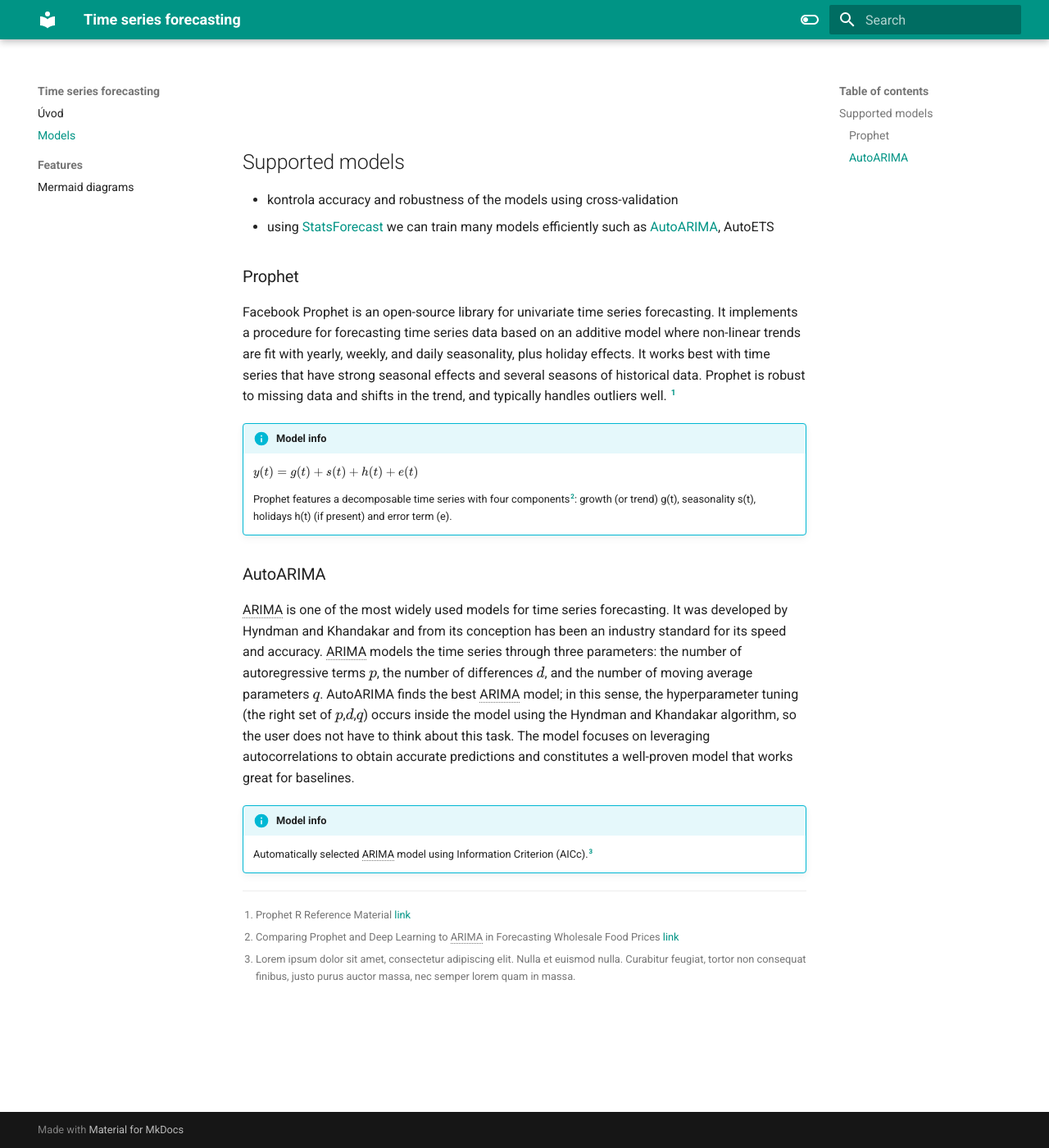
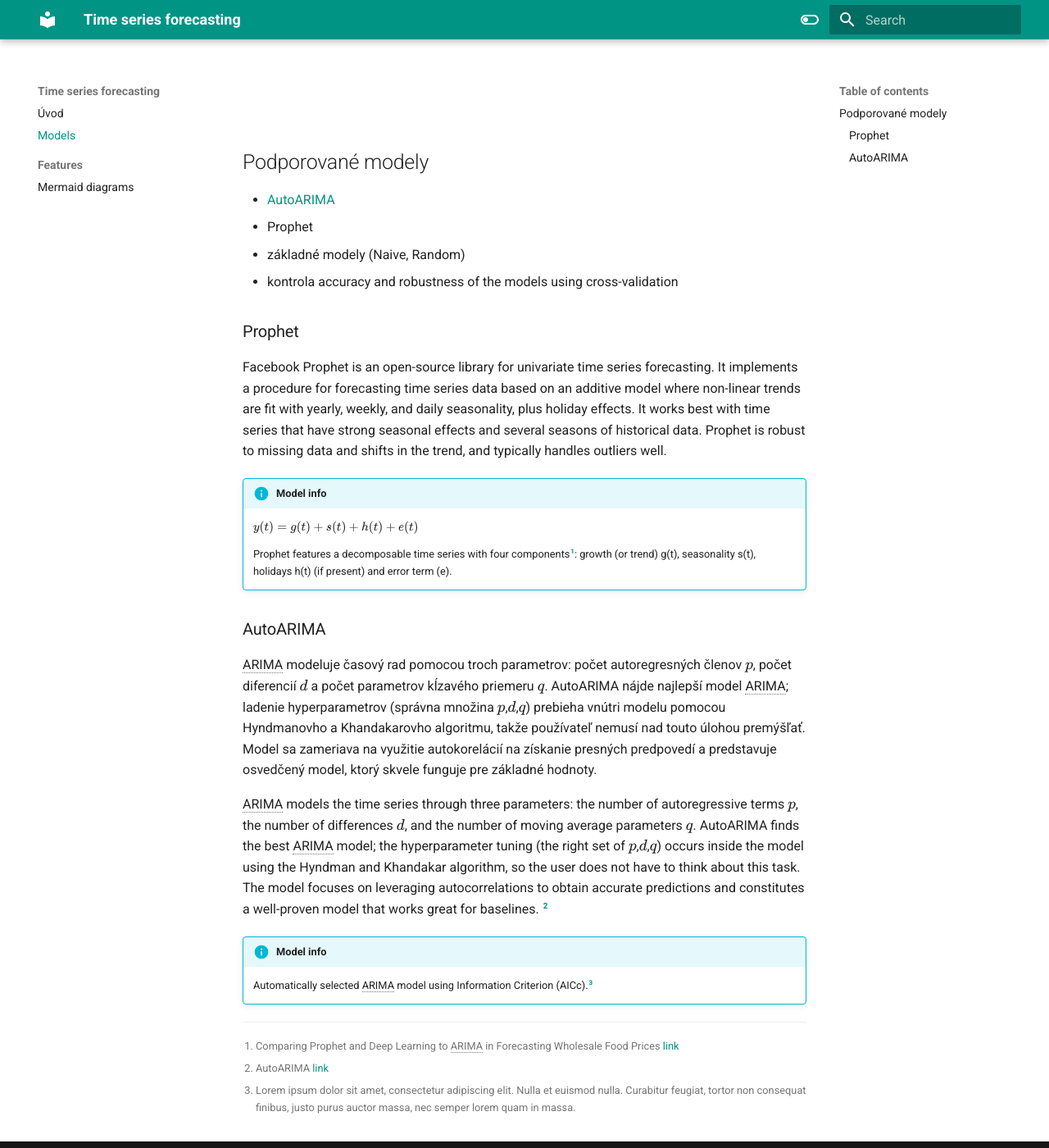
Before and after one commit to fvigh/dipl, an MkDocs documentation site: the page built from docs/Models.md, in a window 1280 px wide and 1400 px high. Shown: the whole window at 82% size. Built offline with MkDocs 1.6.1 and Material for MkDocs 9.7.7, drawn with Linux system fonts in a browser that asks for light colours.

Commit message:
Update Models.md

```diff
--- a/docs/Models.md
+++ b/docs/Models.md
@@ -1,20 +1,23 @@
-## Supported models
-
+## Podporované modely
+- [AutoARIMA](https://fvigh.github.io/dipl/Models/#autoarima)
+- Prophet
+- základné modely (Naive, Random)
 - kontrola accuracy and robustness of the models using cross-validation
-- using [StatsForecast](https://nixtla.github.io/statsforecast/) we can train many models efficiently such as [AutoARIMA](https://fvigh.github.io/dipl/Models/#autoarima), AutoETS
 
 ### Prophet
 Facebook Prophet is an open-source library for univariate time series forecasting. It implements a procedure for forecasting time series data based on
 an additive model where non-linear trends are fit with yearly, weekly, and daily seasonality, plus holiday effects. It works best with time series
-that have strong seasonal effects and several seasons of historical data. Prophet is robust to missing data and shifts in the trend, and typically handles outliers well. [^1]
+that have strong seasonal effects and several seasons of historical data. Prophet is robust to missing data and shifts in the trend, and typically handles outliers well.
 
 !!! info "Model info"
     $y(t) = g(t) + s(t) + h(t) + e(t)$
 
-    Prophet features a decomposable time series with four components[^2]: growth (or trend) g(t), seasonality s(t), holidays h(t) (if present) and error term (e).
+    Prophet features a decomposable time series with four components[^1]: growth (or trend) g(t), seasonality s(t), holidays h(t) (if present) and error term (e).
 
 ### AutoARIMA
-ARIMA is one of the most widely used models for time series forecasting. It was developed by Hyndman and Khandakar and from its conception has been an industry standard for its speed and accuracy. ARIMA models the time series through three parameters: the number of autoregressive terms $p$, the number of differences $d$, and the number of moving average parameters $q$. AutoARIMA finds the best ARIMA model; in this sense, the hyperparameter tuning (the right set of $p$,$d$,$q$) occurs inside the model using the Hyndman and Khandakar algorithm, so the user does not have to think about this task. The model focuses on leveraging autocorrelations to obtain accurate predictions and constitutes a well-proven model that works great for baselines.
+ARIMA modeluje časový rad pomocou troch parametrov: počet autoregresných členov $p$, počet diferencií $d$ a počet parametrov kĺzavého priemeru $q$. AutoARIMA nájde najlepší model ARIMA; ladenie hyperparametrov (správna množina $p$,$d$,$q$) prebieha vnútri modelu pomocou Hyndmanovho a Khandakarovho algoritmu, takže používateľ nemusí nad touto úlohou premýšľať. Model sa zameriava na využitie autokorelácií na získanie presných predpovedí a predstavuje osvedčený model, ktorý skvele funguje pre základné hodnoty.
+
+ARIMA models the time series through three parameters: the number of autoregressive terms $p$, the number of differences $d$, and the number of moving average parameters $q$. AutoARIMA finds the best ARIMA model; the hyperparameter tuning (the right set of $p$,$d$,$q$) occurs inside the model using the Hyndman and Khandakar algorithm, so the user does not have to think about this task. The model focuses on leveraging autocorrelations to obtain accurate predictions and constitutes a well-proven model that works great for baselines. [^2]
 
 !!! info "Model info"
     Automatically selected ARIMA model using Information Criterion (AICc).[^3]
@@ -23,9 +26,9 @@ ARIMA is one of the most widely used models for time series forecasting. It was
 
 *[ARIMA]: AutoRegressive Integrated Moving Average
 
-[^1]: Prophet R Reference Material [link](https://cran.r-project.org/web/packages/prophet/prophet.pdf)
+[^1]: Comparing Prophet and Deep Learning to ARIMA in Forecasting Wholesale Food Prices [link](https://browse.arxiv.org/pdf/2107.12770.pdf)
 
-[^2]: Comparing Prophet and Deep Learning to ARIMA in Forecasting Wholesale Food Prices [link](https://browse.arxiv.org/pdf/2107.12770.pdf)
+[^2]: AutoARIMA [link](https://www.anyscale.com/blog/how-nixtla-uses-ray-to-accurately-predict-more-than-a-million-time-series)
 
 [^3]:
     Lorem ipsum dolor sit amet, consectetur adipiscing elit. Nulla et euismod
```
